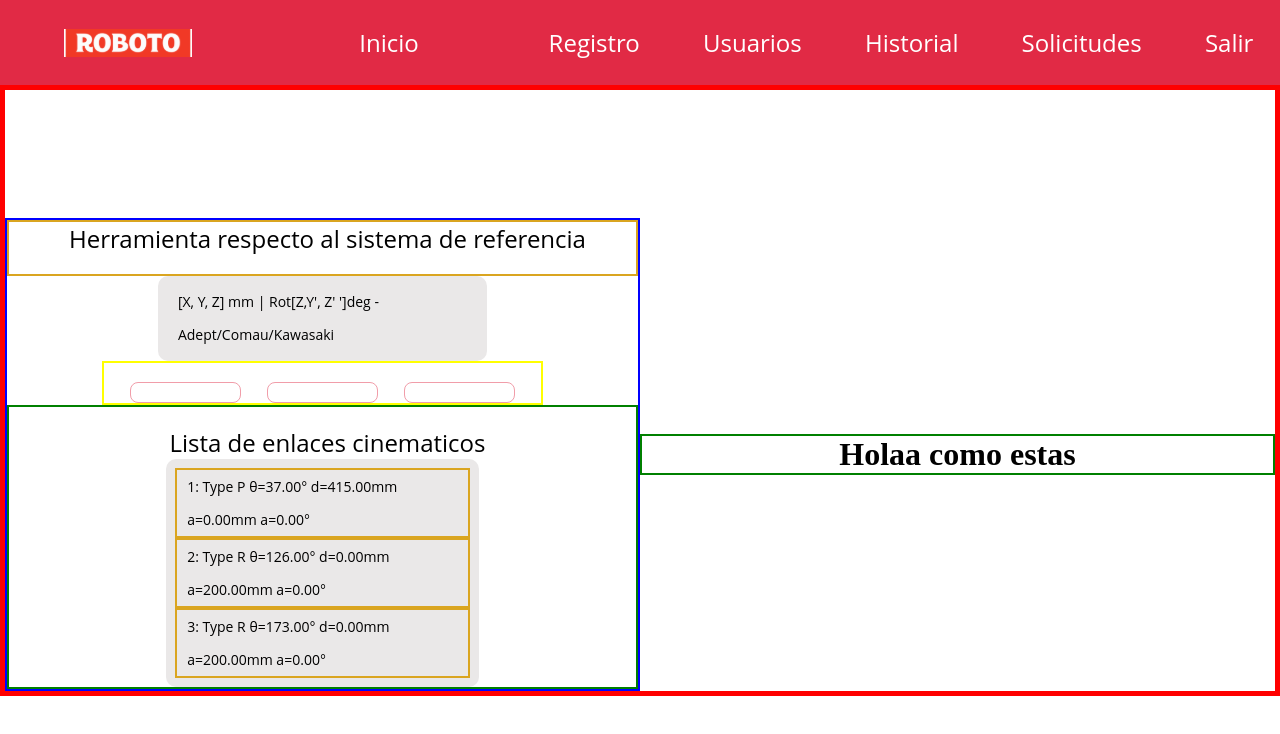
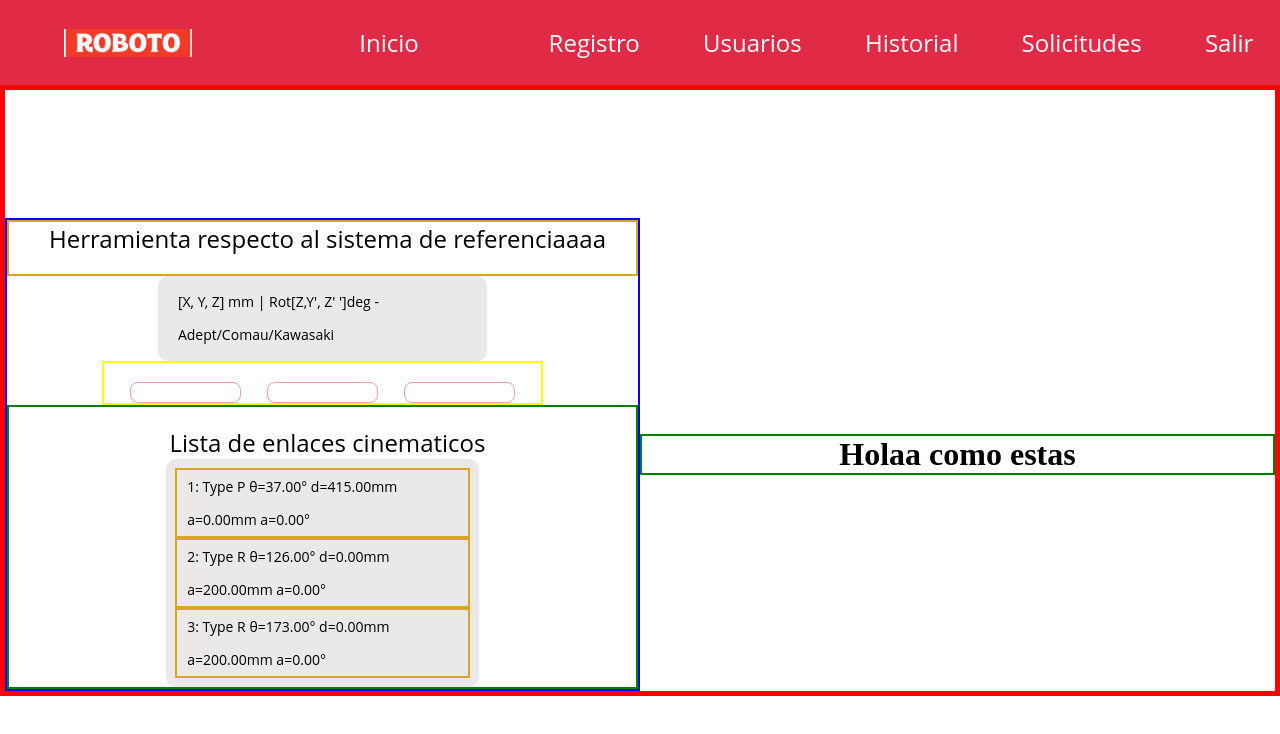
Before and after one commit to LuisAlejandro2003/Roboto, a React (Vite) app: page /PilotajesAdmin in a window 1280 px wide. Shown: the top 734 px of the page. Built offline with nearby package versions, Linux system fonts and the light colour scheme.

Commit message:
Commit prueba pull

```diff
--- a/src/assets/components/molecules/HerramientasAdmin.jsx
+++ b/src/assets/components/molecules/HerramientasAdmin.jsx
@@ -27,7 +27,7 @@ const HerramientasAdmin = () => {
     return (
         <>
         <ContainerLabel>
-        <OpcionesNavAdmin msn="Herramienta respecto al sistema de referencia" estilo={true} ></OpcionesNavAdmin>
+        <OpcionesNavAdmin msn="Herramienta respecto al sistema de referenciaaaa" estilo={true} ></OpcionesNavAdmin>
         </ContainerLabel>
         <StyledWrapperContainerGray>
         <OpcionesNavAdmin estilo={true} pequenio={true}  msn="[X, Y, Z] mm |  Rot[Z,Y', Z' ']deg - Adept/Comau/Kawasaki"></OpcionesNavAdmin>
--- a/src/assets/components/molecules/OpcionesNavAdmin.jsx
+++ b/src/assets/components/molecules/OpcionesNavAdmin.jsx
@@ -4,6 +4,7 @@ import Label from "../atoms/Label";
 
 const OpcionesNavAdmin = ({ msn, estilo , pequenio }) => {
     return (
+
        <Label msn={msn} estilo={estilo} pequenio={pequenio}></Label>
 
      );
```
